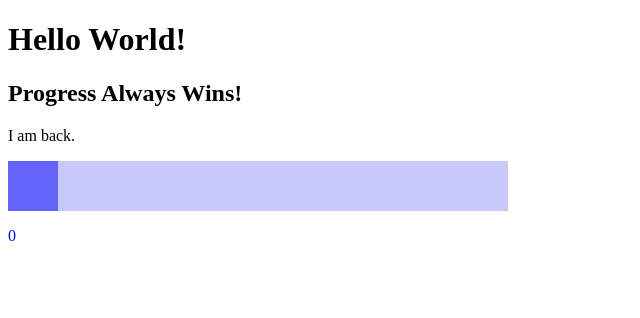
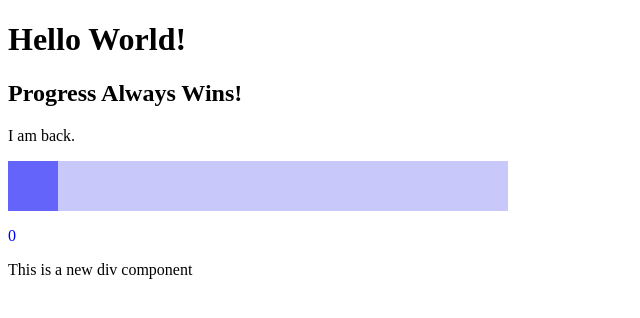
Before and after one commit to OlehKozubJS/new-era-project, a React (Create React App) app: page / in a window 1280 px wide. Shown: the top 318 px of the page, without its empty margins (0-640 px from the left). Built offline with nearby package versions, Linux system fonts and the light colour scheme.

Commit message:
Update App.jsx

```diff
--- a/src/App.jsx
+++ b/src/App.jsx
@@ -42,6 +42,7 @@ const App = () => {
         ></div>
       </div>
       <p className={RangeIndicator}>{rangeValue}</p>
+      <div>This is a new div component</div>
     </>
   );
 };
```
